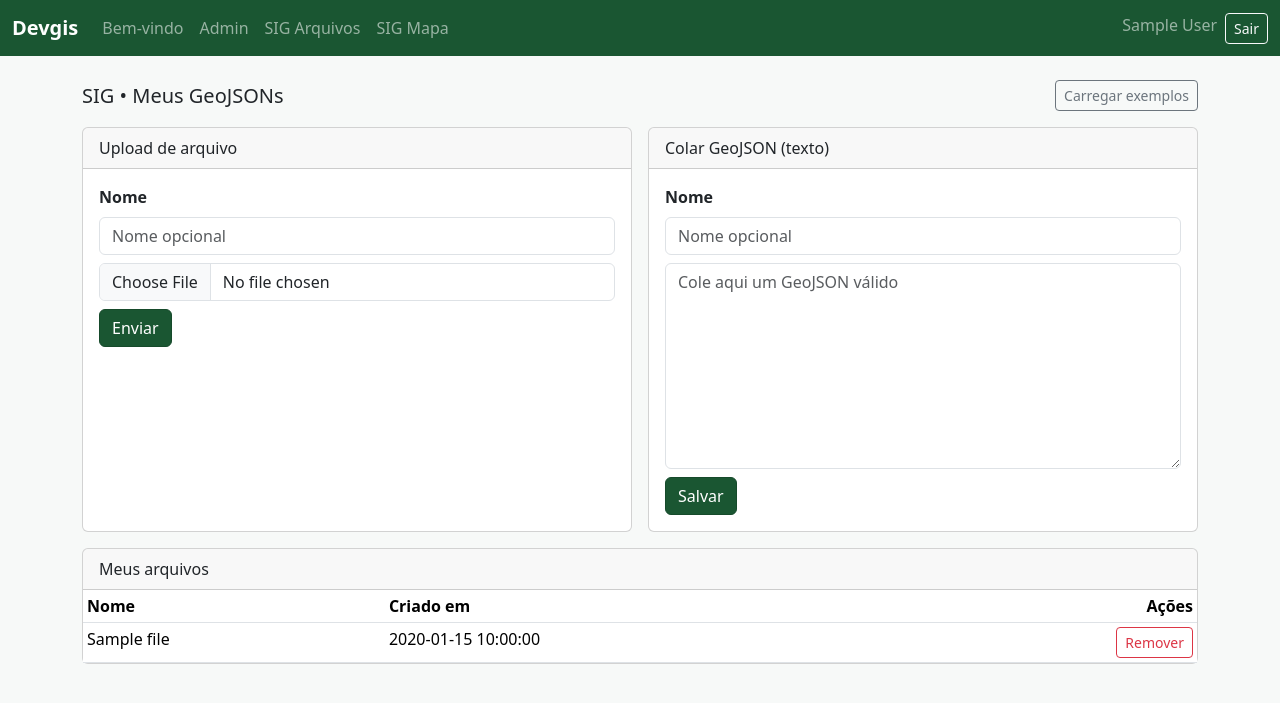
After one commit to devgisbrasil/Novo-Sistema-DevGis, a Flask app: page /sig/files in a window 1280 px wide. The commit adds this page. Shown: the top 703 px of the page. Run offline with Flask 3, Linux system fonts and the light colour scheme; a user stored in the database is signed in; tables that the repository leaves empty hold one stand-in row (values such as "Sample post").

Commit message:
feat(sig): módulo SIG Web (upload/gestão GeoJSON por usuário e mapa Leaflet); docs: README; admin: registra GeoJSONFile

```diff
--- a/app/__init__.py
+++ b/app/__init__.py
@@ -88,8 +88,10 @@ def create_app():
     # Blueprints
     from .auth import auth_bp
     from .views import main_bp
+    from .sig import sig_bp
     app.register_blueprint(auth_bp)
     app.register_blueprint(main_bp)
+    app.register_blueprint(sig_bp)
 
     # Flask-Admin configuration with role-based access
     class AdminHomeView(AdminIndexView):
@@ -135,6 +137,8 @@ def create_app():
     admin.add_view(SecureModelView(Role, db.session, category="Gerenciamento", endpoint="role"))
     admin.add_view(SecureModelView(UserRole, db.session, category="Gerenciamento", endpoint="userrole"))
     admin.add_view(SecureModelView(AccessLog, db.session, category="Logs", endpoint="accesslog"))
+    from .models import GeoJSONFile  # noqa: WPS433
+    admin.add_view(SecureModelView(GeoJSONFile, db.session, category="SIG", endpoint="geojsonfile"))
 
     @app.route("/admin")
     def admin_root():
--- a/app/models.py
+++ b/app/models.py
@@ -54,6 +54,17 @@ class AccessLog(db.Model):
     timestamp = db.Column(db.DateTime, server_default=func.now(), nullable=False)
 
 
+class GeoJSONFile(db.Model):
+    __tablename__ = "geojson_files"
+    id = db.Column(db.Integer, primary_key=True)
+    user_id = db.Column(db.Integer, db.ForeignKey("users.id"), nullable=False, index=True)
+    name = db.Column(db.String(255), nullable=False)
+    data = db.Column(db.JSON, nullable=False)
+    created_at = db.Column(db.DateTime, server_default=func.now(), nullable=False)
+
+    user = relationship("User")
+
+
 @login_manager.user_loader
 def load_user(user_id: str):
     return User.query.get(int(user_id))
--- /dev/null
+++ b/app/sig.py
@@ -0,0 +1,123 @@
+from flask import Blueprint, render_template, request, redirect, url_for, flash, jsonify
+from flask_login import login_required, current_user
+from . import db
+from .models import GeoJSONFile
+import json
+from werkzeug.utils import secure_filename
+
+sig_bp = Blueprint("sig", __name__, url_prefix="/sig")
+
+
+def _validate_geojson(obj):
+    # Very light validation: require type and for FeatureCollection features list
+    if not isinstance(obj, dict) or "type" not in obj:
+        return False
+    t = obj.get("type")
+    if t == "FeatureCollection":
+        return isinstance(obj.get("features"), list)
+    # Allow Feature or Geometry too
+    return t in {"Feature", "Point", "LineString", "Polygon", "MultiPoint", "MultiLineString", "MultiPolygon"}
+
+
+@sig_bp.route("/files", methods=["GET", "POST"])
+@login_required
+def files():
+    if request.method == "POST":
+        # Upload from file input or raw JSON textarea
+        uploaded = request.files.get("file")
+        raw = request.form.get("raw_json", "").strip()
+        name = request.form.get("name", "").strip()
+        try:
+            if uploaded and uploaded.filename:
+                filename = secure_filename(uploaded.filename)
+                content = uploaded.read().decode("utf-8")
+                data = json.loads(content)
+                if not name:
+                    name = filename
+            elif raw:
+                data = json.loads(raw)
+                if not name:
+                    name = "GeoJSON sem nome"
+            else:
+                flash("Selecione um arquivo ou cole um GeoJSON.", "warning")
+                return redirect(url_for("sig.files"))
+
+            if not _validate_geojson(data):
+                flash("GeoJSON inválido.", "danger")
+                return redirect(url_for("sig.files"))
+
+            rec = GeoJSONFile(user_id=current_user.id, name=name, data=data)
+            db.session.add(rec)
+            db.session.commit()
+            flash("GeoJSON salvo com sucesso.", "success")
+        except json.JSONDecodeError:
+            flash("Conteúdo não é um JSON válido.", "danger")
+        except Exception:
+            db.session.rollback()
+            flash("Erro ao salvar GeoJSON.", "danger")
+        return redirect(url_for("sig.files"))
+
+    # GET
+    files = GeoJSONFile.query.filter_by(user_id=current_user.id).order_by(GeoJSONFile.created_at.desc()).all()
+    return render_template("sig/files.html", files=files)
+
+
+@sig_bp.post("/files/<int:file_id>/delete")
+@login_required
+def delete_file(file_id: int):
+    rec = GeoJSONFile.query.filter_by(id=file_id, user_id=current_user.id).first()
+    if not rec:
+        flash("Arquivo não encontrado.", "warning")
+        return redirect(url_for("sig.files"))
+    try:
+        db.session.delete(rec)
+        db.session.commit()
+        flash("Arquivo removido.", "info")
+    except Exception:
+        db.session.rollback()
+        flash("Erro ao remover arquivo.", "danger")
+    return redirect(url_for("sig.files"))
+
+
+@sig_bp.get("/api/my-geojsons")
+@login_required
+def api_my_geojsons():
+    files = GeoJSONFile.query.filter_by(user_id=current_user.id).all()
+    return jsonify([
+        {"id": f.id, "name": f.name, "data": f.data} for f in files
+    ])
+
+
+@sig_bp.get("/map")
+@login_required
+def map_view():
+    return render_template("sig/map.html")
+
+
+@sig_bp.post("/load_examples")
+@login_required
+def load_examples():
+    # Load three example files from examples/ into DB for current user
+    import os
+    base = os.path.join(os.path.dirname(os.path.dirname(__file__)), "examples")
+    created = 0
+    for fname in ("exemplo1.geojson", "exemplo2.geojson", "exemplo3.geojson"):
+        path = os.path.join(base, fname)
+        if not os.path.exists(path):
+            continue
+        try:
+            with open(path, "r", encoding="utf-8") as f:
+                data = json.load(f)
+            if not _validate_geojson(data):
+                continue
+            rec = GeoJSONFile(user_id=current_user.id, name=fname, data=data)
+            db.session.add(rec)
+            created += 1
+        except Exception:
+            db.session.rollback()
+    if created:
+        db.session.commit()
+        flash(f"{created} arquivo(s) de exemplo carregado(s).", "success")
+    else:
+        flash("Nenhum exemplo carregado.", "warning")
+    return redirect(url_for("sig.files"))
--- a/app/templates/base.html
+++ b/app/templates/base.html
@@ -18,6 +18,10 @@
         <ul class="navbar-nav me-auto mb-2 mb-lg-0">
           <li class="nav-item"><a class="nav-link" href="/">Bem-vindo</a></li>
           <li class="nav-item"><a class="nav-link" href="/admin/">Admin</a></li>
+          {% if current_user.is_authenticated %}
+            <li class="nav-item"><a class="nav-link" href="{{ url_for('sig.files') }}">SIG Arquivos</a></li>
+            <li class="nav-item"><a class="nav-link" href="{{ url_for('sig.map_view') }}">SIG Mapa</a></li>
+          {% endif %}
         </ul>
         <ul class="navbar-nav mb-2 mb-lg-0">
           {% if current_user.is_authenticated %}
--- /dev/null
+++ b/app/templates/sig/files.html
@@ -0,0 +1,80 @@
+{% extends 'base.html' %}
+{% block content %}
+  <div class="d-flex align-items-center justify-content-between mb-3">
+    <h1 class="h5 mb-0">SIG • Meus GeoJSONs</h1>
+    <form method="post" action="{{ url_for('sig.load_examples') }}">
+      <button class="btn btn-outline-secondary btn-sm" type="submit">Carregar exemplos</button>
+    </form>
+  </div>
+
+  <div class="row g-3">
+    <div class="col-12 col-lg-6">
+      <div class="card h-100">
+        <div class="card-header">Upload de arquivo</div>
+        <div class="card-body">
+          <form method="post" enctype="multipart/form-data">
+            <div class="mb-2">
+              <label class="form-label">Nome</label>
+              <input class="form-control" type="text" name="name" placeholder="Nome opcional" />
+            </div>
+            <div class="mb-2">
+              <input class="form-control" type="file" name="file" accept=".json,.geojson,application/geo+json,application/json" />
+            </div>
+            <button class="btn btn-primary" type="submit">Enviar</button>
+          </form>
+        </div>
+      </div>
+    </div>
+    <div class="col-12 col-lg-6">
+      <div class="card h-100">
+        <div class="card-header">Colar GeoJSON (texto)</div>
+        <div class="card-body">
+          <form method="post">
+            <div class="mb-2">
+              <label class="form-label">Nome</label>
+              <input class="form-control" type="text" name="name" placeholder="Nome opcional" />
+            </div>
+            <div class="mb-2">
+              <textarea class="form-control" name="raw_json" rows="8" placeholder='Cole aqui um GeoJSON válido'></textarea>
+            </div>
+            <button class="btn btn-primary" type="submit">Salvar</button>
+          </form>
+        </div>
+      </div>
+    </div>
+  </div>
+
+  <div class="card mt-3">
+    <div class="card-header">Meus arquivos</div>
+    <div class="card-body p-0">
+      <div class="table-responsive">
+        <table class="table table-hover table-sm mb-0">
+          <thead>
+            <tr>
+              <th>Nome</th>
+              <th class="text-nowrap">Criado em</th>
+              <th class="text-end">Ações</th>
+            </tr>
+          </thead>
+          <tbody>
+            {% for f in files %}
+              <tr>
+                <td>{{ f.name }}</td>
+                <td class="text-nowrap">{{ f.created_at }}</td>
+                <td class="text-end">
+                  <form method="post" action="{{ url_for('sig.delete_file', file_id=f.id) }}" onsubmit="return confirm('Remover este arquivo?');" class="d-inline">
+                    <button class="btn btn-outline-danger btn-sm" type="submit">Remover</button>
+                  </form>
+                </td>
+              </tr>
+            {% else %}
+              <tr>
+                <td colspan="3" class="text-center text-muted">Nenhum arquivo ainda.</td>
+              </tr>
+            {% endfor %}
+          </tbody>
+        </table>
+      </div>
+    </div>
+  </div>
+{% endblock %}
```
Also changed, not shown: app/templates/sig/map.html (added, +41 -0 lines), README.md (added), 3 other files.
